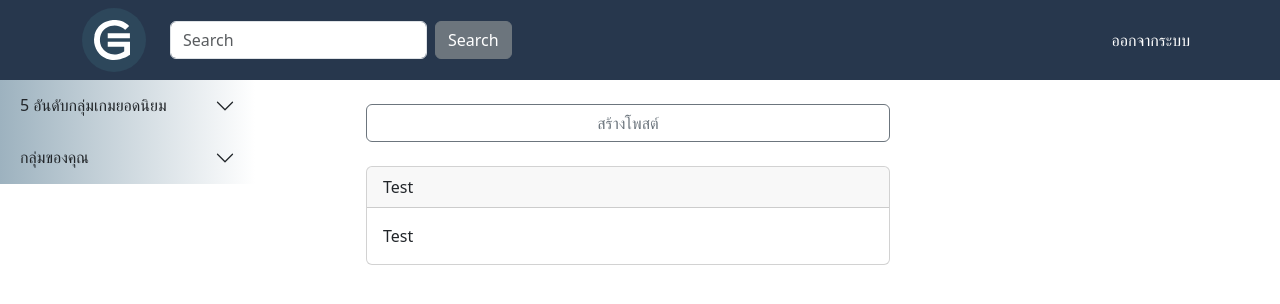
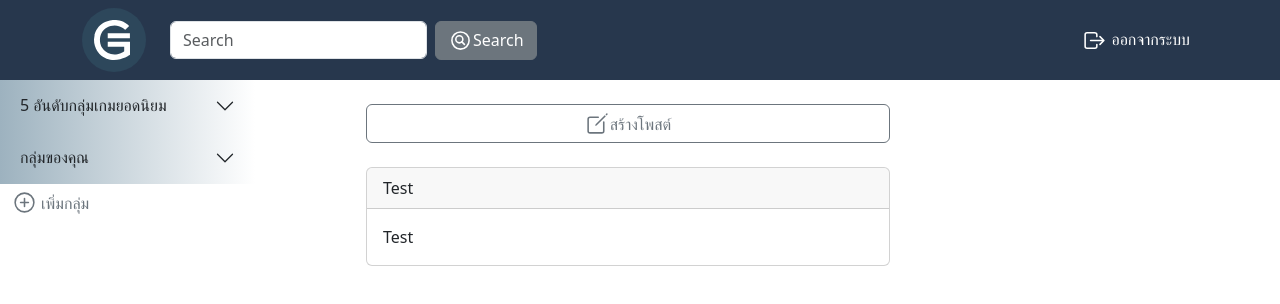
Before and after one commit to sophonwit379/Games-Commu, a React (Vite) app in the folder GameCommu-Client/: page /home in a window 1280 px wide. Shown: the top 304 px of the page. Built offline with nearby package versions, Linux system fonts and the light colour scheme.

Commit message:
add some icon

```diff
--- a/GameCommu-Client/src/App.jsx
+++ b/GameCommu-Client/src/App.jsx
@@ -4,6 +4,7 @@ import Navbar from 'react-bootstrap/Navbar';
 import './App.css';
 import { Outlet,Link,NavLink } from "react-router-dom";
 import gLogo from './assets/game-credits-game-logo.svg';
+import { IoLogInOutline,IoBookOutline } from "react-icons/io5";
 
 function App() {
 
@@ -18,10 +19,11 @@ function App() {
           <Navbar.Collapse className='justify-content-end'>
             <Nav id="nav-active">
               <NavLink className='links' to="/login" >
+                <IoLogInOutline size={25}/>
                 เข้าสู่ระบบ
               </NavLink>
               <NavLink className='links' to="/register" >
-                สมัครสมาชิก
+                <IoBookOutline size={22}/> สมัครสมาชิก
               </NavLink>
             </Nav>
           </Navbar.Collapse>
--- a/GameCommu-Client/src/components/GamePanel/GamePanel.css
+++ b/GameCommu-Client/src/components/GamePanel/GamePanel.css
@@ -13,9 +13,14 @@
 }
 
 .accordion-button:not(.collapsed) {
-    color: #000000 !important;
+    color: black !important;
 }
 
 .accordion-body {
     background: linear-gradient(to right, #DDE6ED, white) !important;
 }
+
+#add-bt{
+    border:none;
+    border-radius: 0;
+}
--- a/GameCommu-Client/src/components/GamePanel/GamePanel.jsx
+++ b/GameCommu-Client/src/components/GamePanel/GamePanel.jsx
@@ -1,13 +1,8 @@
-import { Container,Accordion } from "react-bootstrap";
+import { Container,Accordion, Button } from "react-bootstrap";
 import './GamePanel.css'
+import { IoAddCircleOutline } from "react-icons/io5";
 
 function GamePanel() {
-    const main_bg = {
-        background: 'linear-gradient(to right, #DDE6ED, white)',
-    };
-    const bg = {
-        background: 'linear-gradient(to right, #DDE6ED, white)',
-    };
 
     return (
         <Container fluid className="p-0 pb-2 rounded" id='main'>
@@ -35,6 +30,9 @@ function GamePanel() {
                     </Accordion.Body>
                 </Accordion.Item>
             </Accordion>
+            <Button id="add-bt" variant="outline-secondary" className="w-100 d-flex flex-row align-items-center">
+                <IoAddCircleOutline size={25} className="mr-1"/>เพิ่มกลุ่ม
+            </Button>
         </Container>
     )
 }
--- a/GameCommu-Client/src/components/Post.jsx
+++ b/GameCommu-Client/src/components/Post.jsx
@@ -9,7 +9,7 @@ import { useEffect, useState } from 'react';
 
 function Post(props) {
     const { Formik } = formik;
-    const MAX_FILE_SIZE = 5 * 1024 * 1024; // 10MB
+    const MAX_FILE_SIZE = 10 * 1024 * 1024; // 10MB
     const ALLOWED_FILE_TYPES = ['image/jpeg', 'image/png', 'image/gif','image/jpg'];
     const [preImage, setPreImage] = useState([]);
 
--- a/GameCommu-Client/src/pages/HomePage/HomePage.jsx
+++ b/GameCommu-Client/src/pages/HomePage/HomePage.jsx
@@ -6,6 +6,7 @@ import './HomePage.css'
 import Post from '../../components/Post';
 import { useState } from 'react';
 import GamePanel from '../../components/GamePanel/GamePanel';
+import { IoCreateOutline,IoSearchCircleOutline,IoLogOutOutline } from "react-icons/io5";
 
 function HomePage() {
   const navigate = useNavigate();
@@ -30,12 +31,16 @@ function HomePage() {
                 className="me-2"
                 aria-label="Search"
               />
-              <Button variant="secondary">Search</Button>
+              <Button variant="secondary" className='d-flex flex-row align-items-center'>
+                <IoSearchCircleOutline size={25}/> Search
+              </Button>
             </Form>
           </div>
           <Navbar.Toggle id='nav-tog' aria-controls="basic-navbar-nav" />
           <Navbar.Collapse id='nav-collapse' className='justify-content-end'>
-            <Link className='nav-link' onClick={handleLogout}>ออกจากระบบ</Link>
+            <Link className='nav-link' onClick={handleLogout}>
+              <IoLogOutOutline size={25}/> ออกจากระบบ
+            </Link>
           </Navbar.Collapse>
         </Container>
       </Navbar>
@@ -46,13 +51,14 @@ function HomePage() {
           </Col>
           <Col xl={7}>
             <Container className='d-flex justify-content-center flex-column align-items-center'>
-              <Button className='mt-4 w-75' variant='outline-secondary' onClick={()=>setModalShow(true)}>
-                สร้างโพสต์
+              <Button className='mt-4 w-75 d-flex justify-content-center align-items-center' variant='outline-secondary' onClick={()=>setModalShow(true)}>
+                <IoCreateOutline size={25}/> สร้างโพสต์
               </Button>
               <Post
                 show={modalShow}
                 onHide={()=>setModalShow(false)}
               />
+
               <Card className='mt-4 w-75'>
                 <Card.Header>Test</Card.Header>
                 <Card.Body>Test</Card.Body>
```
